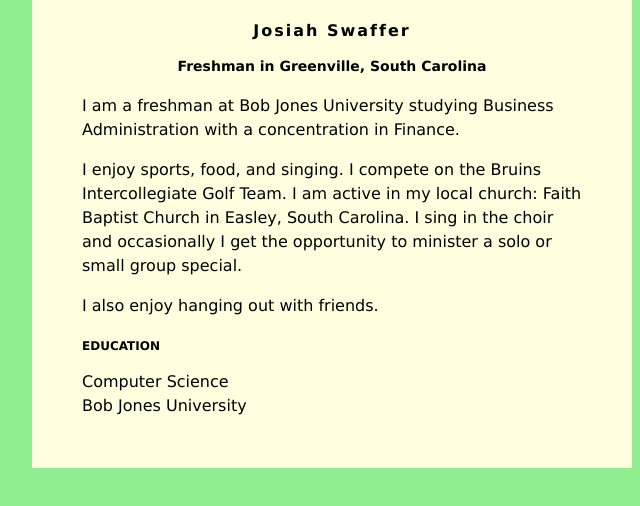
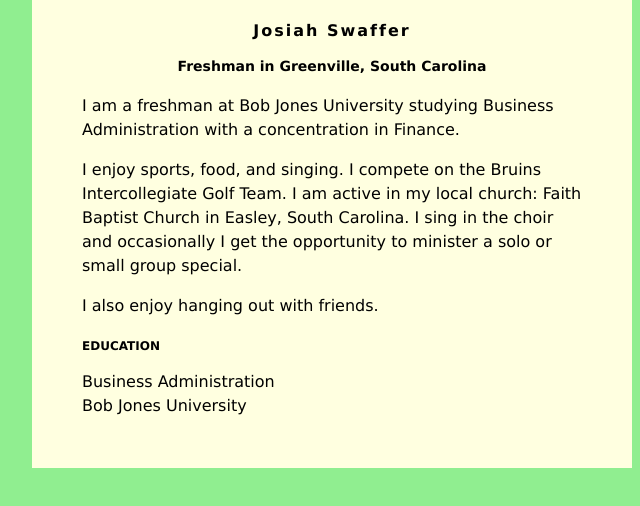
Before and after one commit to jswaffer25/jswaffer25.github.io, a plain HTML site: page index.html in a window 1280 px wide. Shown: the full height of the page, 308-948 px from the left. Drawn offline with Linux system fonts and the light colour scheme.

Commit message:
Update index.html

```diff
--- a/index.html
+++ b/index.html
@@ -42,7 +42,7 @@ h3 {
          </p>
 
         <h3>EDUCATION</h3>
-        Computer Science<br>
+        Business Administration<br>
         Bob Jones University
     </div>
 
```
